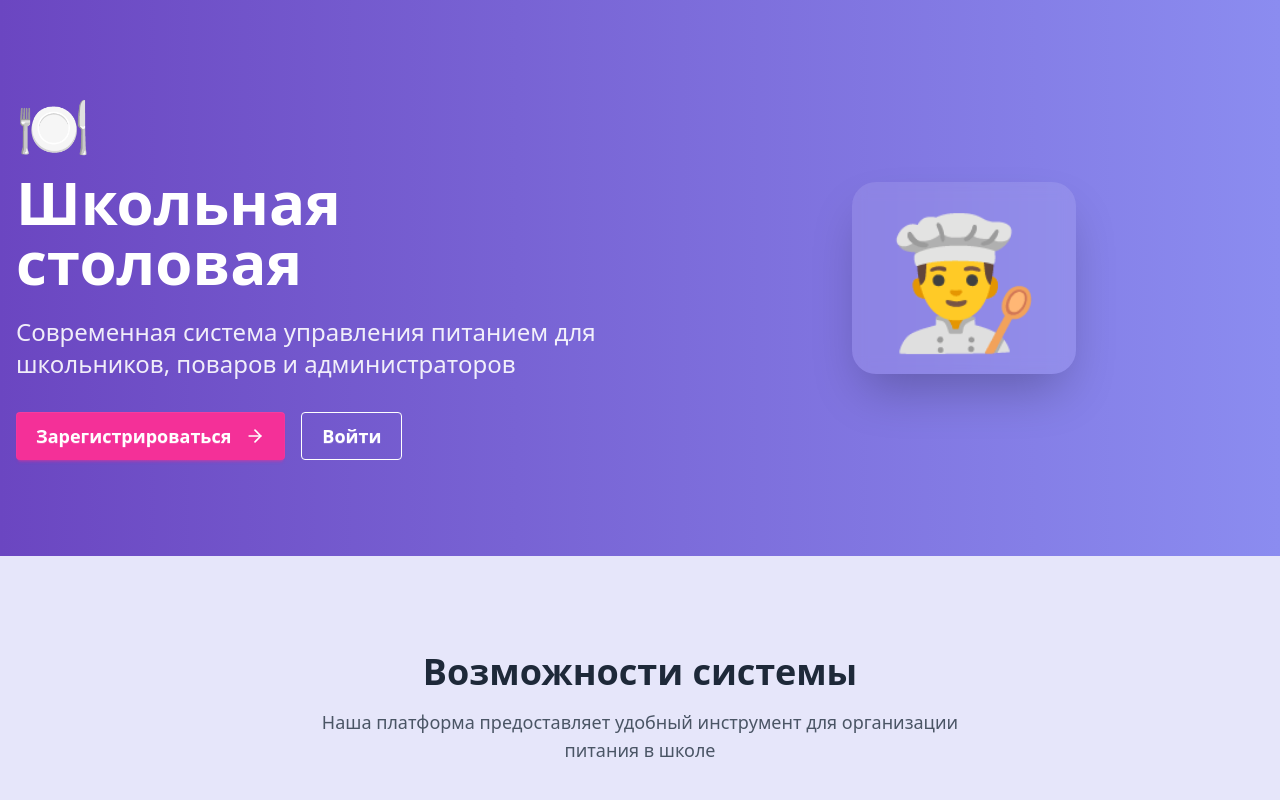
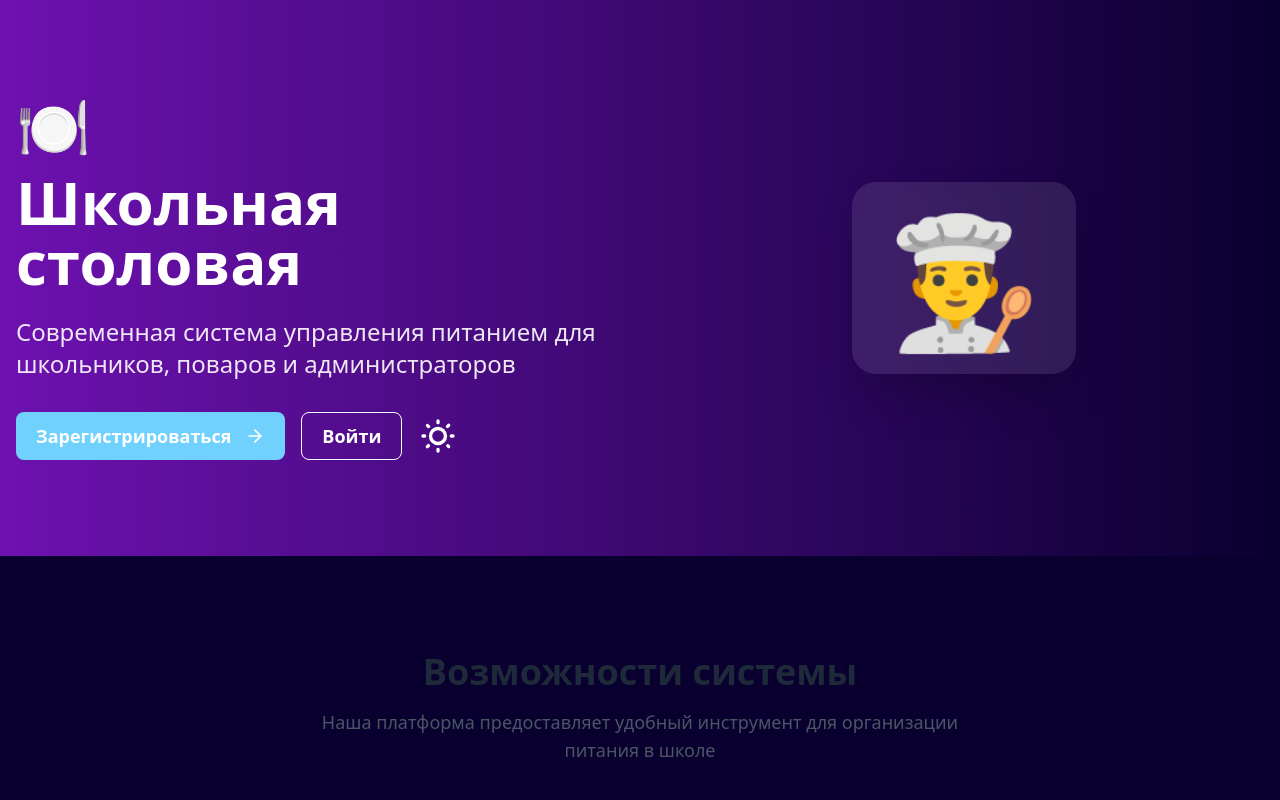
Before and after one commit to VladSunny/PredProf, a React (Vite) app in the folder school-meal-system/: page / in a window 1280 px wide. Shown: the top 800 px of the page. Built offline with nearby package versions, Linux system fonts and the light colour scheme.

Commit message:
change theme

```diff
--- a/school-meal-system/index.html
+++ b/school-meal-system/index.html
@@ -1,5 +1,5 @@
 <!doctype html>
-<html lang="ru" data-theme="light">
+<html lang="ru" data-theme="synthwave">
   <head>
     <meta charset="UTF-8" />
     <meta name="viewport" content="width=device-width, initial-scale=1.0" />
--- a/school-meal-system/src/components/dashboard/DashboardWelcomeSection.jsx
+++ b/school-meal-system/src/components/dashboard/DashboardWelcomeSection.jsx
@@ -10,7 +10,7 @@
   const { user } = useAuth();
 
   return (
-    <div className="bg-[#6B46C1] text-white rounded-box p-6">
+    <div className="bg-purple-700 text-white rounded-box p-6">
       <div className="flex items-center gap-4">
         {icon}
         <div>
--- a/school-meal-system/src/components/layout/Navbar.jsx
+++ b/school-meal-system/src/components/layout/Navbar.jsx
@@ -1,5 +1,6 @@
 import { useAuth } from "../../context/AuthContext";
 import { Menu, LogOut, User, Utensils } from "lucide-react";
+import ThemeToggle from "./ThemeToggle";
 
 const Navbar = () => {
   const { user, logout } = useAuth();
@@ -32,6 +33,8 @@
         <span className="text-xl font-bold">Школьная столовая</span>
       </div>
       <div className="flex-none gap-2">
+        <ThemeToggle />
+
         {/* Desktop view - show username and avatar */}
         <div className="hidden sm:flex items-center gap-2">
           <div className="flex flex-col items-end">
--- /dev/null
+++ b/school-meal-system/src/components/layout/ThemeToggle.jsx
@@ -0,0 +1,32 @@
+import { Moon, Sun } from "lucide-react";
+import { useEffect, useState } from "react";
+
+const ThemeToggle = () => {
+
+  return (
+    <label className="swap swap-rotate">
+      {/* this hidden checkbox controls the state */}
+      <input type="checkbox" className="theme-controller" value="retro" />
+
+      {/* sun icon */}
+      <svg
+        className="swap-off h-10 w-10 fill-current"
+        xmlns="http://www.w3.org/2000/svg"
+        viewBox="0 0 24 24">
+        <path
+          d="M5.64,17l-.71.71a1,1,0,0,0,0,1.41,1,1,0,0,0,1.41,0l.71-.71A1,1,0,0,0,5.64,17ZM5,12a1,1,0,0,0-1-1H3a1,1,0,0,0,0,2H4A1,1,0,0,0,5,12Zm7-7a1,1,0,0,0,1-1V3a1,1,0,0,0-2,0V4A1,1,0,0,0,12,5ZM5.64,7.05a1,1,0,0,0,.7.29,1,1,0,0,0,.71-.29,1,1,0,0,0,0-1.41l-.71-.71A1,1,0,0,0,4.93,6.34Zm12,.29a1,1,0,0,0,.7-.29l.71-.71a1,1,0,1,0-1.41-1.41L17,5.64a1,1,0,0,0,0,1.41A1,1,0,0,0,17.66,7.34ZM21,11H20a1,1,0,0,0,0,2h1a1,1,0,0,0,0-2Zm-9,8a1,1,0,0,0-1,1v1a1,1,0,0,0,2,0V20A1,1,0,0,0,12,19ZM18.36,17A1,1,0,0,0,17,18.36l.71.71a1,1,0,0,0,1.41,0,1,1,0,0,0,0-1.41ZM12,6.5A5.5,5.5,0,1,0,17.5,12,5.51,5.51,0,0,0,12,6.5Zm0,9A3.5,3.5,0,1,1,15.5,12,3.5,3.5,0,0,1,12,15.5Z" />
+      </svg>
+
+      {/* moon icon */}
+      <svg
+        className="swap-on h-10 w-10 fill-current"
+        xmlns="http://www.w3.org/2000/svg"
+        viewBox="0 0 24 24">
+        <path
+          d="M21.64,13a1,1,0,0,0-1.05-.14,8.05,8.05,0,0,1-3.37.73A8.15,8.15,0,0,1,9.08,5.49a8.59,8.59,0,0,1,.25-2A1,1,0,0,0,8,2.36,10.14,10.14,0,1,0,22,14.05,1,1,0,0,0,21.64,13Zm-9.5,6.69A8.14,8.14,0,0,1,7.08,5.22v.27A10.15,10.15,0,0,0,17.22,15.63a9.79,9.79,0,0,0,2.1-.22A8.11,8.11,0,0,1,12.14,19.73Z" />
+      </svg>
+    </label>
+  );
+};
+
+export default ThemeToggle;
--- a/school-meal-system/src/index.css
+++ b/school-meal-system/src/index.css
@@ -1,19 +1,6 @@
 @import "tailwindcss";
-@plugin "daisyui";
-
-@theme {
-  --color-purple-800: #6b46c1;
-  --color-lavender-blue-100: #e6e6fa;
-  --color-lavender-blue-200: #d1d1f0;
-  --color-lavender-blue-300: #b8b8e6;
-  --color-lavender-blue-400: #9f9fda;
-  --color-lavender-blue-500: #8b8cf0;
-  --color-lavender-blue-600: #777ac6;
-  --color-lavender-blue-700: #6368ac;
-  --color-lavender-blue-800: #4f5692;
-
-  --color-primary: #6b46c1;
-  --color-secondary: #8b8cf0;
+@plugin "daisyui" {
+  themes: dark --default, light --preferslight, retro, synthwave;
 }
 
 /* Custom calendar styles */
--- a/school-meal-system/src/pages/LandingPage.jsx
+++ b/school-meal-system/src/pages/LandingPage.jsx
@@ -8,6 +8,7 @@
   ChefHat,
   Users,
 } from "lucide-react";
+import ThemeToggle from "../components/layout/ThemeToggle";
 
 const LandingPage = () => {
   const features = [
@@ -72,6 +73,8 @@
                 >
                   Войти
                 </Link>
+
+                <ThemeToggle />
               </div>
             </div>
             <div className="flex-1 flex justify-center">
--- a/school-meal-system/src/pages/auth/RegisterPage.jsx
+++ b/school-meal-system/src/pages/auth/RegisterPage.jsx
@@ -82,7 +82,7 @@
   };
 
   return (
-    <div className="min-h-screen bg-[#E6E6FA] flex items-center justify-center p-4">
+    <div className="min-h-screen bg-purple-100 flex items-center justify-center p-4">
       <div className="card w-full max-w-md bg-base-100 shadow-xl">
         <div className="card-body">
           <div className="flex justify-between items-center mb-4">
--- a/school-meal-system/src/pages/student/ProfilePage.jsx
+++ b/school-meal-system/src/pages/student/ProfilePage.jsx
@@ -378,7 +378,7 @@
                   <Wallet className="h-5 w-5" />
                   Пополнение баланса
                 </h2>
-                <div className="stat bg-[#6B46C1] text-primary-content rounded-box mt-4">
+                <div className="stat bg-purple-700 text-primary-content rounded-box mt-4">
                   <div className="stat-title text-primary-content/70">
                     Текущий баланс
                   </div>
```
